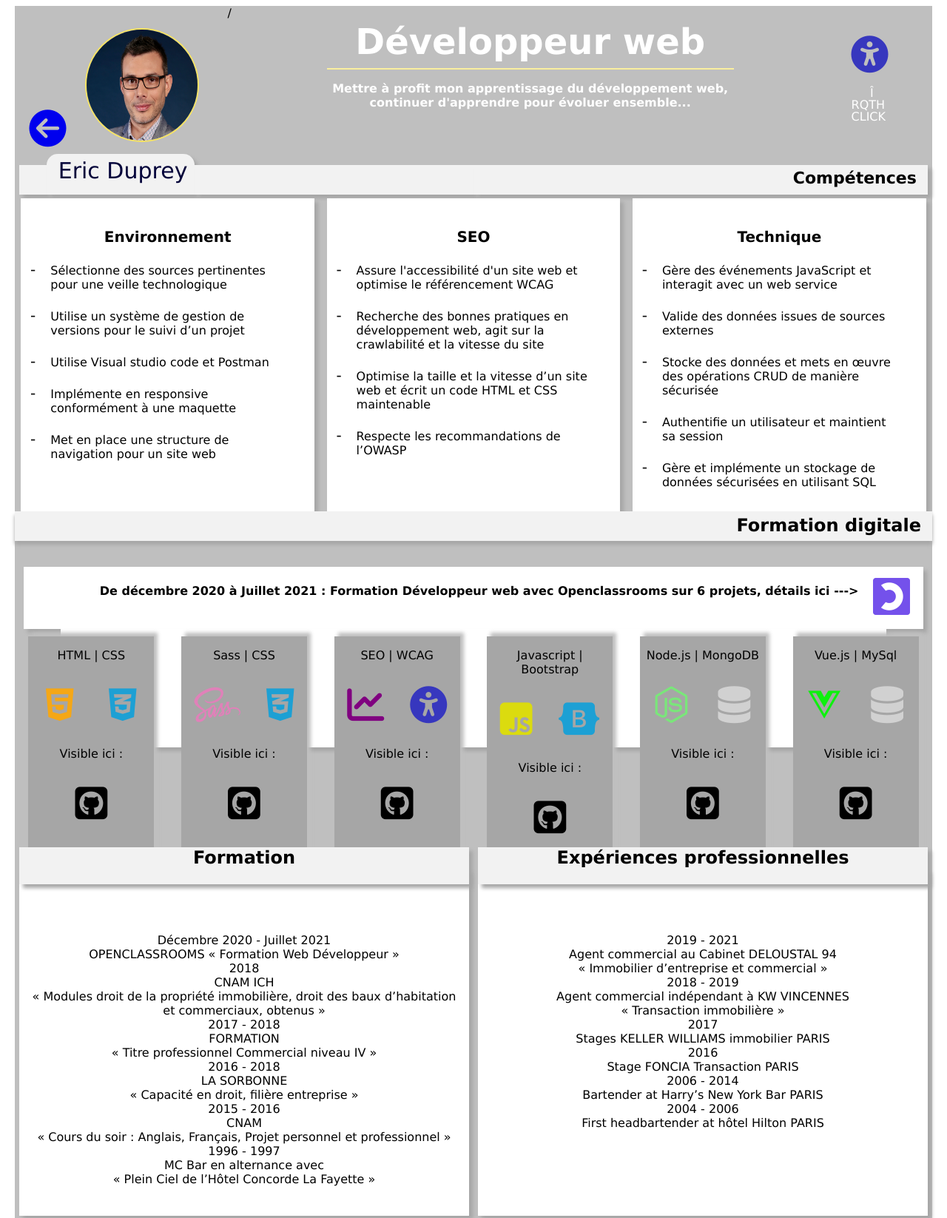
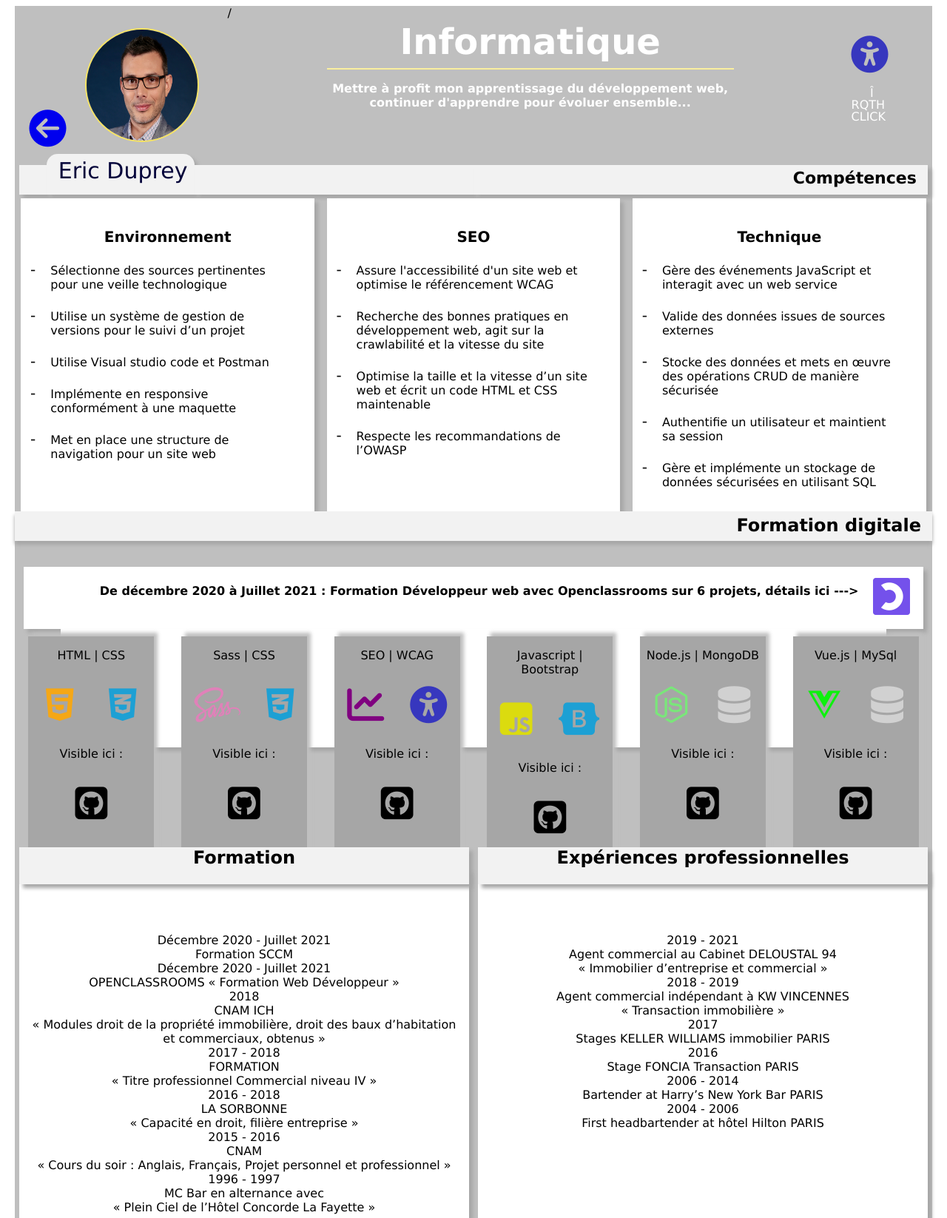
Before and after one commit to Eric-dpy-Git/CV-0.1, a plain HTML site: page index.html in a window 1280 px wide. Shown: the top 1646 px of the page at 74% size. Drawn offline with Linux system fonts and the light colour scheme.

Commit message:
second commit

```diff
--- a/index.html
+++ b/index.html
@@ -35,7 +35,7 @@
         </div>
         /
         <div class="header__box">
-          <h1 class="header__title">Développeur web</h1>
+          <h1 class="header__title">Informatique</h1>
           <hr class="header__separation" />
           <p class="header__text">
             Mettre à profit mon apprentissage du développement web, continuer
@@ -327,6 +327,9 @@
           <article class="list__box">
             <ul class="list__title list__split">
               <li class="list__split">
+                Décembre 2020 - Juillet 2021<br />Formation SCCM
+              </li>
+              <li class="list__split">
                 Décembre 2020 - Juillet 2021<br />OPENCLASSROOMS « Formation Web
                 Développeur »
               </li>
--- a/sass/elements/__animations.scss
+++ b/sass/elements/__animations.scss
@@ -59,7 +59,8 @@
   left: 0;
   width: 100%;
   height: 100%;
-  background-color: $primaryDark;
+  /*background-color: $primaryDark;*/
+  background-color: $vue;
   animation: sk-foldCubeAngle 3s infinite linear both;
   transform-origin: 100% 100%;
 }
```
Also changed, not shown: styles.css, 2 other files.
